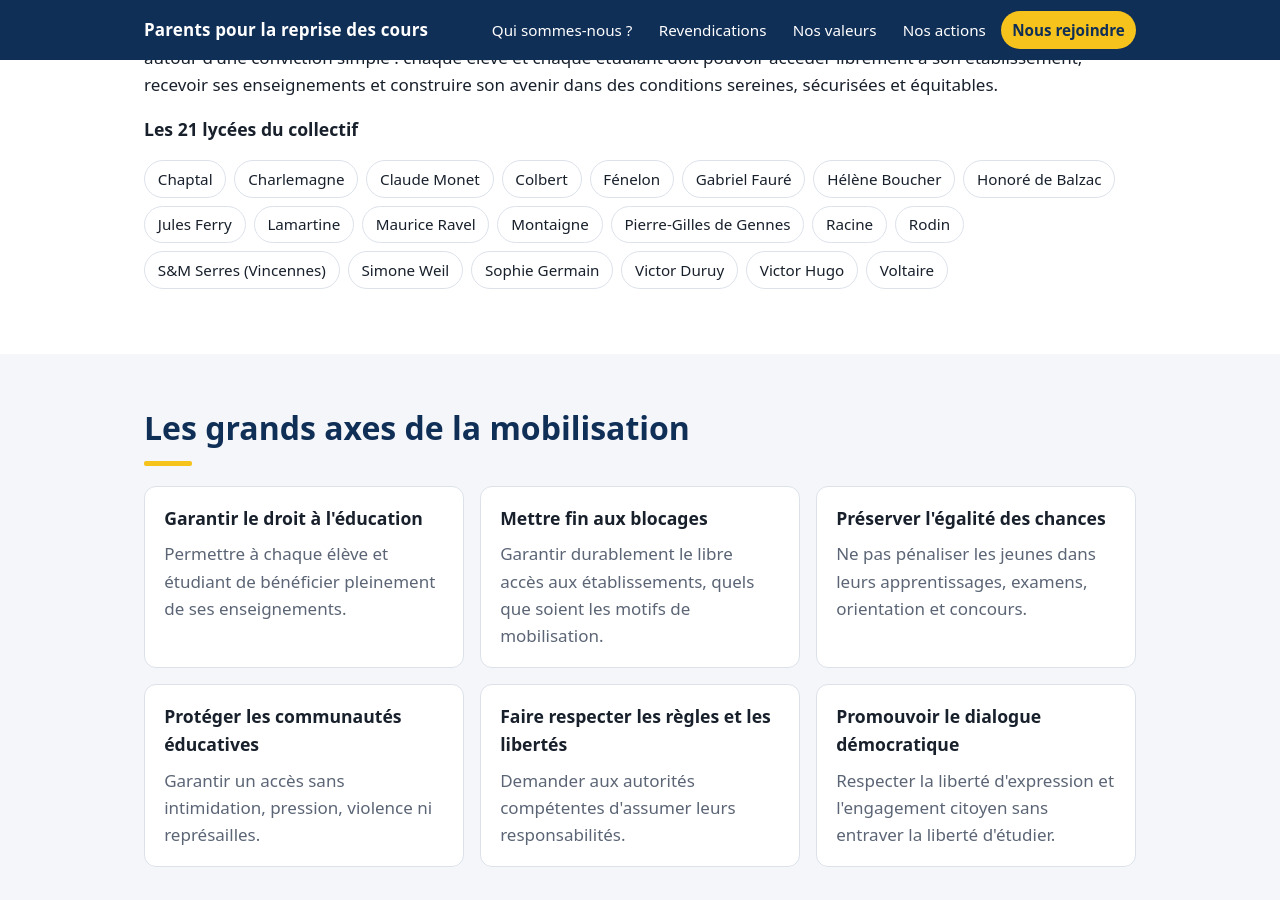
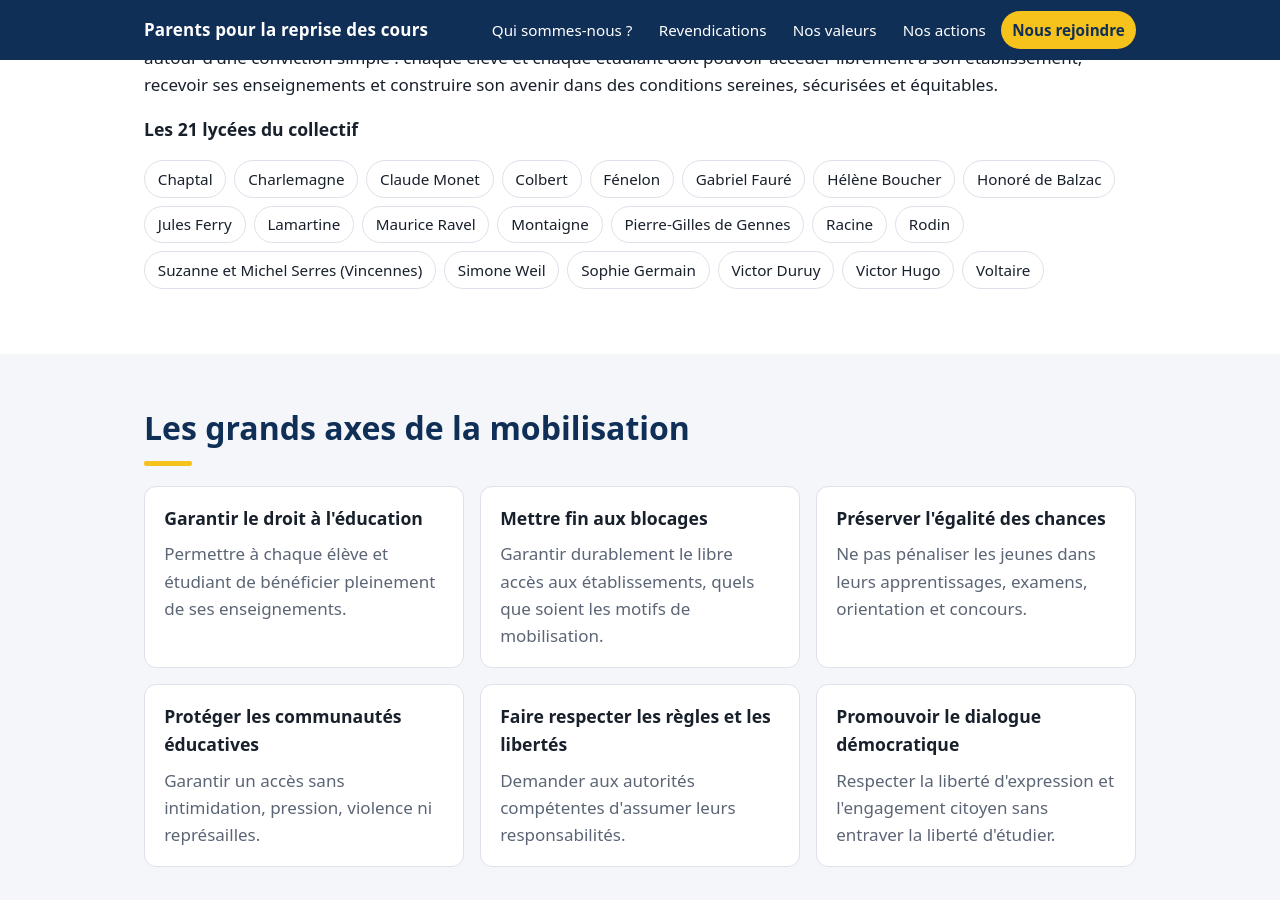
Before and after one commit to 4nf8hvwvry-collab/freefenelon, a Jekyll site: the page site/collectif/index.html, which Jekyll copies as it is, in a window 1280 px wide and 900 px high, scrolled down 1017 px. Built offline with Jekyll 4.4.1, drawn with Linux system fonts in a browser that asks for light colours.

Commit message:
Collectif : nom complet du lycée Suzanne et Michel Serres
Co-Authored-By: Claude Opus 5.5 <noreply@anthropic.com>

```diff
--- a/site/collectif/index.html
+++ b/site/collectif/index.html
@@ -121,7 +121,7 @@
       <li>Chaptal</li><li>Charlemagne</li><li>Claude Monet</li><li>Colbert</li><li>Fénelon</li>
       <li>Gabriel Fauré</li><li>Hélène Boucher</li><li>Honoré de Balzac</li><li>Jules Ferry</li><li>Lamartine</li>
       <li>Maurice Ravel</li><li>Montaigne</li><li>Pierre-Gilles de Gennes</li><li>Racine</li><li>Rodin</li>
-      <li>S&amp;M Serres (Vincennes)</li><li>Simone Weil</li><li>Sophie Germain</li><li>Victor Duruy</li><li>Victor Hugo</li>
+      <li>Suzanne et Michel Serres (Vincennes)</li><li>Simone Weil</li><li>Sophie Germain</li><li>Victor Duruy</li><li>Victor Hugo</li>
       <li>Voltaire</li>
     </ul>
   </div>
```
